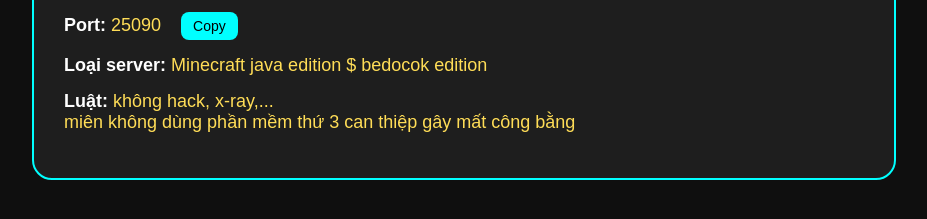
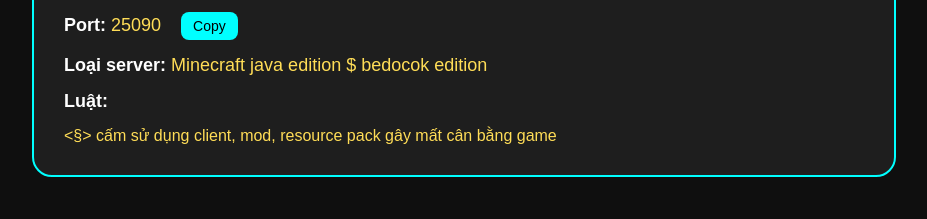
Before and after one commit to Bunbohue226/minecraft-server-in4, a plain HTML site: page index.html in a window 1280 px wide. Shown: the part 189-408 px from the top of the page, without its empty margins (176-1103 px from the left). Drawn offline with Linux system fonts and the light colour scheme.

Commit message:
Update index.html

```diff
--- a/index.html
+++ b/index.html
@@ -83,8 +83,8 @@
 
         <div class="info-item">
       <span class="label">Luật:</span>
-      <span class="value" id="type"></> không hack, x-ray,... <br> miên không dùng phần mềm thứ 3 can thiệp gây mất công bằng</span>
     </div>
+      <span class="value" id="type"><§> cấm sử dụng client, mod, resource pack gây mất cân bằng game</span>
 
 
 
```
